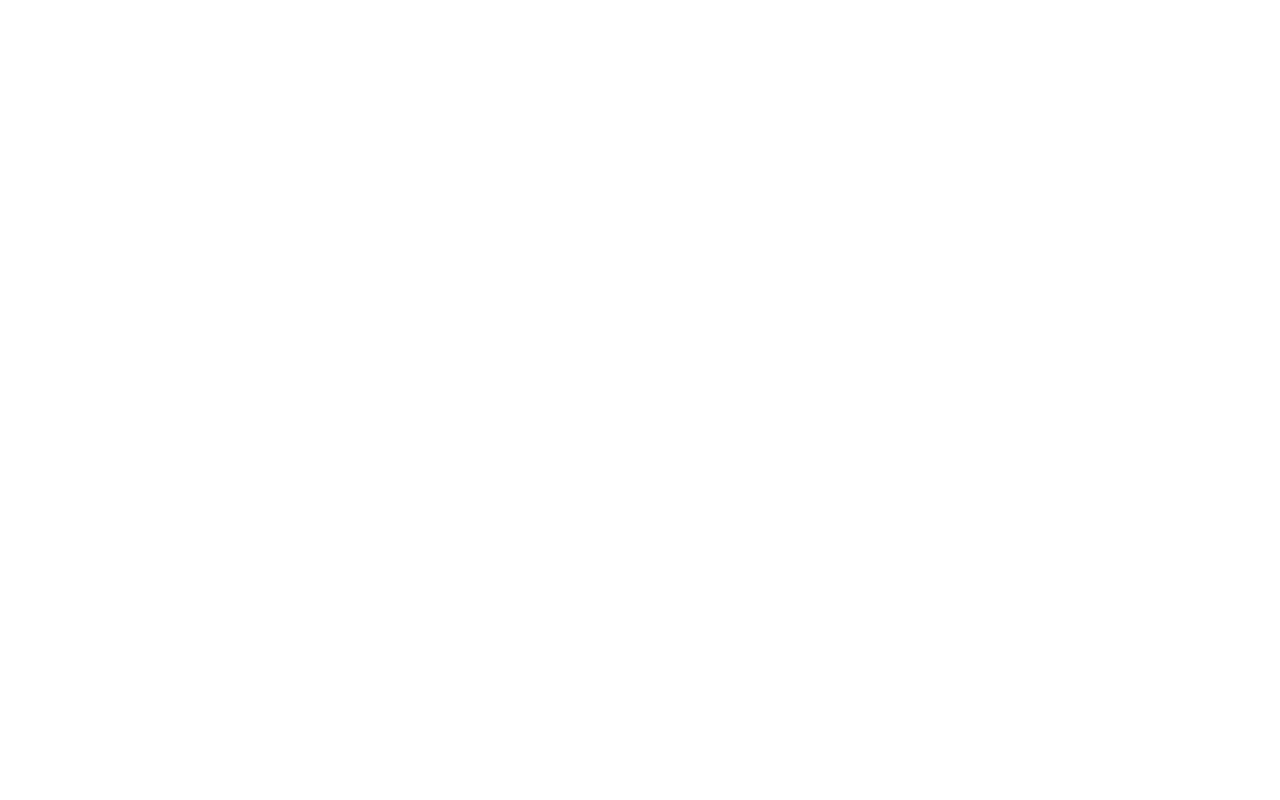
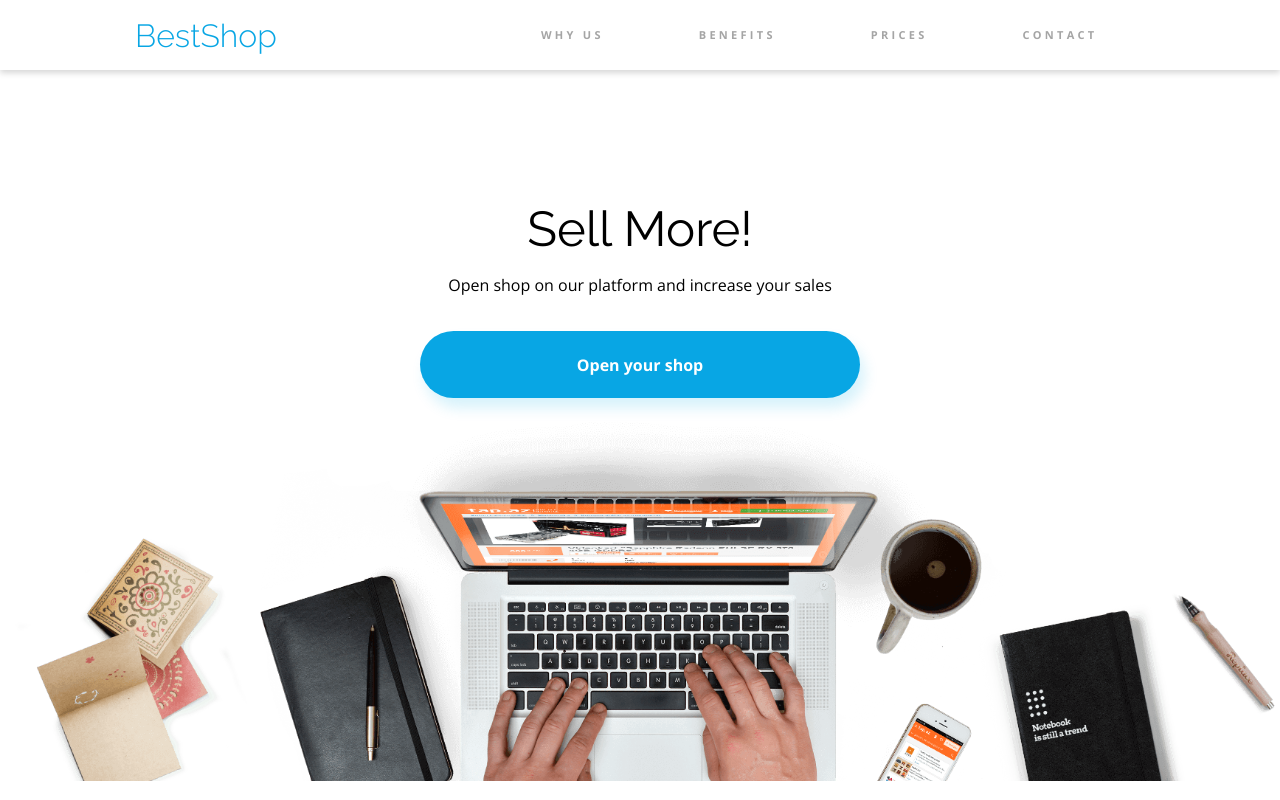
Before and after one commit to EwelinaKopczewska/BestShop, a plain HTML site: page index.html in a window 1280 px wide. Drawn offline with nearby package versions, Linux system fonts and the light colour scheme.

Commit message:
Nav and Banner

```diff
--- a/css/style.css
+++ b/css/style.css
@@ -0,0 +1,103 @@
+*{
+    box-sizing: border-box;
+    margin:0;
+    padding:0;
+}
+
+a {
+    text-decoration: none;
+    color: var(--color-white);
+  }
+
+:root{
+    --color-primary:#08A6E4;
+    --color-redish:#FB3B64;
+    --color-green:#55DFB4;
+    --color-black:#000000;
+    --color-grey:#A5A5A5;
+    --color-light-grey:#F7F7F7;
+    --color-white: #FFFFFF;
+    --max-width:1352px;
+    --font-Raleway:'Raleway';
+    --font-Open:"Open Sans";
+    --border-radius:40px;
+}
+
+
+.main__container{
+    width: 100%;
+}
+.nav{
+    width: 100%;
+    background-color: var(--color-white);
+    box-shadow: 0px 3px 6px #00000029;
+    padding: 0 135px ;
+}
+.menu{
+    max-width:100%;
+    display: flex;
+    flex-direction: row;
+    justify-content: center;
+    align-items: center;
+    margin: 0 auto;
+}
+.menu__logo{
+    color: var(--color-primary);
+    font: normal normal 300 32px/37px var(--font-Raleway);
+    display: flex;
+    flex-grow: 1;
+}
+.menu__item{
+    text-align: center;
+    font: normal normal bold 11px/15px var(--font-Open);
+    letter-spacing: 3.28px;
+    padding-top:27px;
+    padding-bottom: 28px;
+    padding-right: 47.5px;
+    padding-left: 47.5px;
+    color: var(--color-grey);
+    text-transform: uppercase;
+    cursor: pointer;
+}
+.menu__item:hover{
+    color: var(--color-black);
+    border-bottom: 4px solid #08A6E4;
+}
+.banner__container{
+    max-width: 100%;
+    display: flex;
+    flex-direction: column;
+    justify-content: center;
+    align-items: center;
+}
+.banner__title{
+    text-align: center;
+    color: var(--color-black);
+    font: normal normal normal 49px/57px var(--font-Raleway);
+    margin-top:130px;
+    margin-bottom: 20px;
+}
+.banner__text{
+    color: var(--color-black);
+    font-family: var(--font-Open);
+    font-size: 16px;
+    text-align: center;
+    margin-bottom: 38px;
+}
+.btn{
+    color: var(--color-white);
+    border: none;
+}
+.banner__btn{
+    width: 440px;
+    height: 67px;
+    background-color: var(--color-primary);
+    box-shadow: 5px 10px 14px #07ACE629;
+    font: normal normal bold 16px/22px var(--font-Open);
+    border-radius: 40px;
+    text-align: center;
+    cursor: pointer;
+}
+.banner__img{
+    width: 100%;
+}
--- a/index.html
+++ b/index.html
@@ -20,4 +20,37 @@
 	<link rel="stylesheet" href="css/style.css">
 
 </head>
+<div class="main__container">
+    <nav class="nav">
+        <ul class="menu">
+            <li class="menu__logo">BestShop</li>
+            <li class="menu__item">Why us</li>
+            <li class="menu__item">Benefits</li>
+            <li class="menu__item">Prices</li>
+            <li class="menu__item">Contact</li>
+        </ul>
+    </nav>
+
+    <header class="banner__container">
+        <h1 class="banner__title">Sell More!</h1>
+        <p class="banner__text">Open shop on our platform and increase your sales</p>
+        <button class="btn banner__btn" ><a href="">Open your shop</a></button>
+        <img class="banner__img" src="./images/Background.png" alt="Computer">
+    </header>
+
+
+
+
+
+
+
+
+
+
+
+
+
+
+
+</div>
 <body>
```
